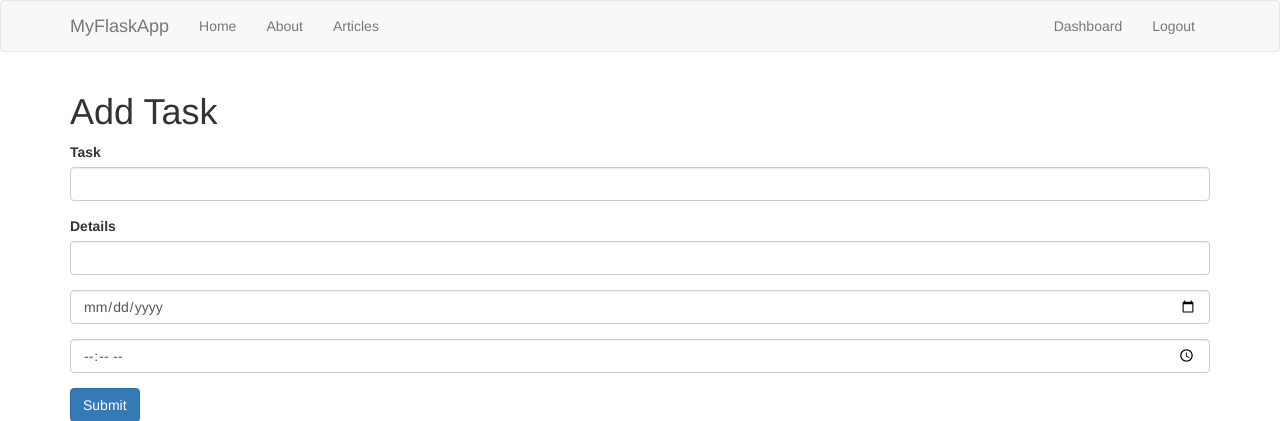
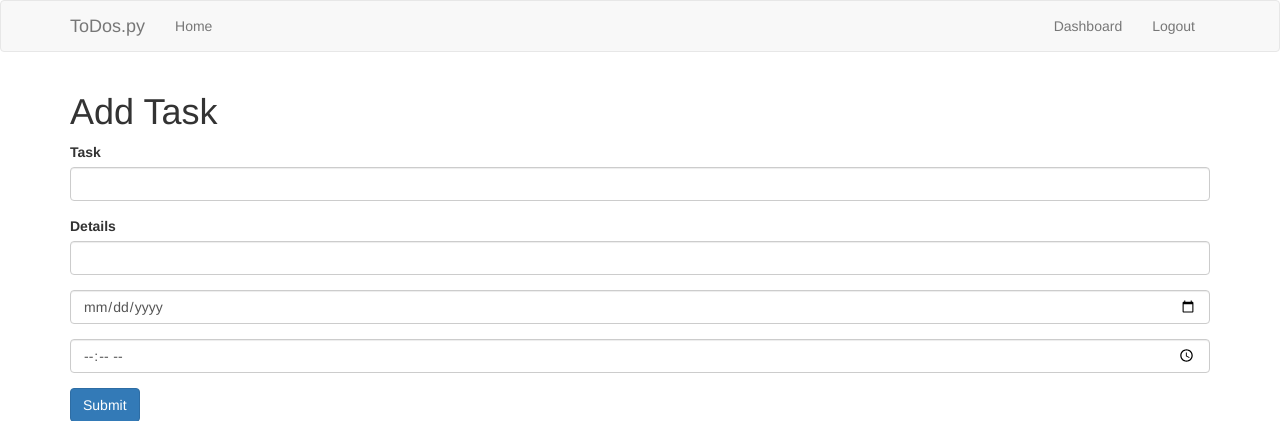
Before and after one commit to abovino/python_flask_todo, a Flask app: page /add_task in a window 1280 px wide. Shown: the top 421 px of the page. Run offline with Flask 2, Linux system fonts and the light colour scheme; the visitor is signed in with stand-in values (Sample User, id 1); some libraries are stand-ins or nearby versions.

Commit message:
Changed name to ToDos.py

```diff
--- a/templates/includes/_navbar.html
+++ b/templates/includes/_navbar.html
@@ -7,13 +7,11 @@
 				<span class="icon-bar"></span>
 				<span class="icon-bar"></span>
 			</button>
-          <a class="navbar-brand" href="#">MyFlaskApp</a>
+			<a class="navbar-brand" href="#">ToDos.py</a>
 		</div>
 		<div id="navbar" class="collapse navbar-collapse">
 			<ul class="nav navbar-nav">
 				<li><a href="/">Home</a></li>
-            <li><a href="/about">About</a></li>
-            <li><a href="/articles">Articles</a></li>
 			</ul>
 
 			<ul class="nav navbar-nav navbar-right">
```
Lines whose indentation alone changed are shown as unchanged.
